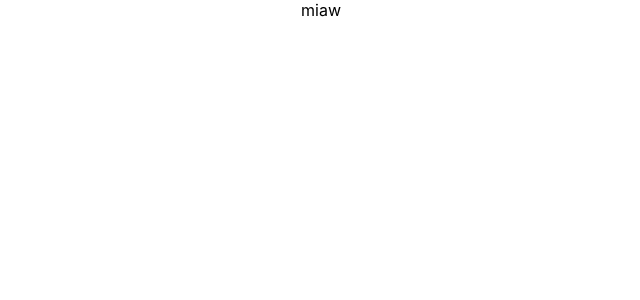
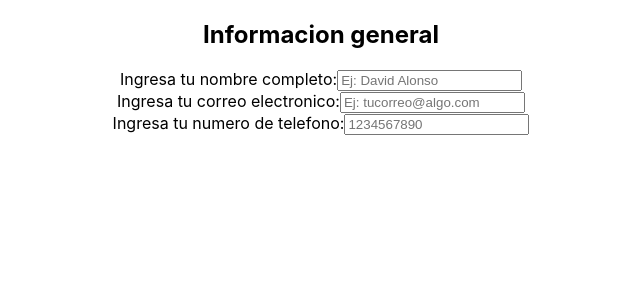
Before and after one commit to Darito97/cv-helper, a React (Create React App) app: page / in a window 1280 px wide. Shown: the top 300 px of the page, without its empty margins (319-959 px from the left). Built offline with nearby package versions, Linux system fonts and the light colour scheme.

Commit message:
Construccion de componente FormGeneral y agregado a la app

```diff
--- a/src/App.css
+++ b/src/App.css
@@ -1,38 +1,3 @@
 .App {
   text-align: center;
 }
-
-.App-logo {
-  height: 40vmin;
-  pointer-events: none;
-}
-
-@media (prefers-reduced-motion: no-preference) {
-  .App-logo {
-    animation: App-logo-spin infinite 20s linear;
-  }
-}
-
-.App-header {
-  background-color: #282c34;
-  min-height: 100vh;
-  display: flex;
-  flex-direction: column;
-  align-items: center;
-  justify-content: center;
-  font-size: calc(10px + 2vmin);
-  color: white;
-}
-
-.App-link {
-  color: #61dafb;
-}
-
-@keyframes App-logo-spin {
-  from {
-    transform: rotate(0deg);
-  }
-  to {
-    transform: rotate(360deg);
-  }
-}
--- a/src/components/Forms.js
+++ b/src/components/Forms.js
@@ -1,11 +1,15 @@
-import React from 'react'
+import React from "react";
 
-class Forms extends React.Component{
+import GeneralForm from "./GeneralForm";
 
-  render(){
-    const miaw = 'miaw'
-    return miaw
+class Forms extends React.Component {
+  render() {
+    return (
+      <div className="App__form">
+        <GeneralForm />
+      </div>
+    );
   }
 }
 
-export default Forms
+export default Forms;
--- /dev/null
+++ b/src/components/GeneralForm.js
@@ -0,0 +1,44 @@
+import React, { Component } from "react";
+
+export default class GeneralForm extends Component {
+  render() {
+    return (
+      <form className="forms__form">
+        <h2 className="form__title">Informacion general</h2>
+        <div className="form__input-group">
+          <label htmlFor="name" className="input-group__label">
+            Ingresa tu nombre completo:
+          </label>
+          <input
+            className="input-group__input"
+            type="text"
+            name="name"
+            placeholder="Ej: David Alonso"
+          />
+        </div>
+        <div className="form__input-group">
+          <label htmlFor="email" className="input-group__label">
+            Ingresa tu correo electronico:
+          </label>
+          <input
+            className="input-group__input"
+            type="email"
+            name="email"
+            placeholder="Ej: tucorreo@algo.com"
+          />
+        </div>
+        <div className="form__input-group">
+          <label htmlFor="phoneNumber" className="input-group__label">
+            Ingresa tu numero de telefono:
+          </label>
+          <input
+            className="input-group__input"
+            name="phoneNumber"
+            type="number"
+            placeholder="1234567890"
+          />
+        </div>
+      </form>
+    );
+  }
+}
```
